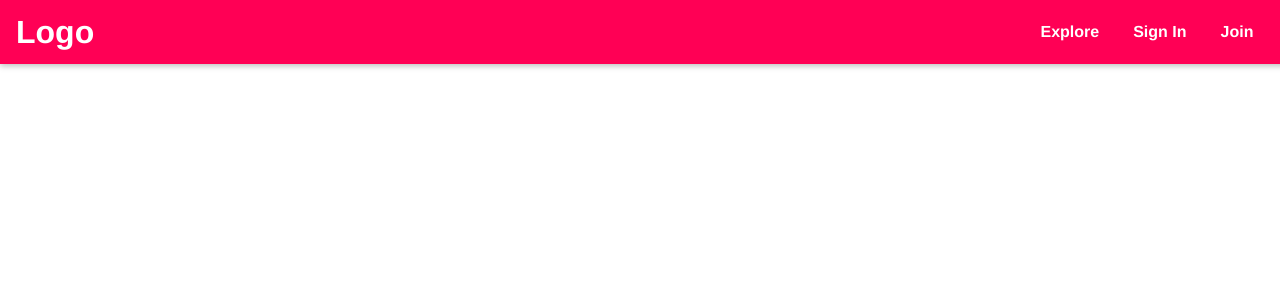
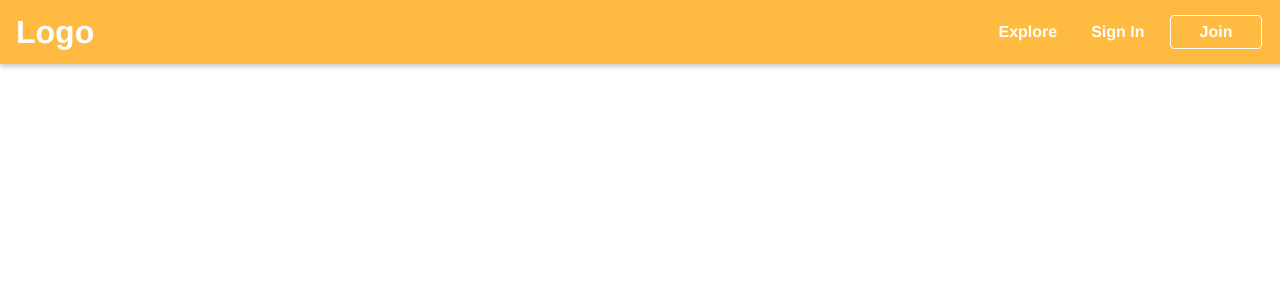
Before and after one commit to Barrientosgers/TrialProject, a React (Create React App) app in the folder frontend/: page / in a window 1280 px wide. Shown: the top 300 px of the page. Built offline with nearby package versions, Linux system fonts and the light colour scheme.

Commit message:
NavBar CSS lol

```diff
--- a/frontend/src/shared/components/Navigation/Header.module.css
+++ b/frontend/src/shared/components/Navigation/Header.module.css
@@ -6,7 +6,7 @@
     position: fixed;
     top: 0;
     left: 0;
-    background: #ff0055;
+    background: #ffba42;
     box-shadow: 0 2px 6px rgba(0, 0, 0, 0.26);
     padding: 0 1rem;
     z-index: 5;
--- a/frontend/src/shared/components/Navigation/NavLinks.module.css
+++ b/frontend/src/shared/components/Navigation/NavLinks.module.css
@@ -49,6 +49,16 @@
     color: white;
 }
 
+.nav-links__boxed {
+    border: 1px solid white;
+    border-radius: 4px;
+    padding: 7px 20px;
+}
+
+.nav-links__boxed button:hover {
+    color: coral;
+}
+
 @media (min-width: 768px) {
     .nav-links {
         flex-direction: row;
--- a/frontend/src/shared/components/Navigation/NavLinks.tsx
+++ b/frontend/src/shared/components/Navigation/NavLinks.tsx
@@ -17,7 +17,7 @@ const NavLinks: React.FC = (props) => {
       <li>
         <NavLink to="/login">Sign In</NavLink>
       </li>
-      <li>
+      <li className={classes["nav-links__boxed"]}>
         <NavLink to="/join">Join</NavLink>
       </li>
       {/* {auth.isLoggedin && (
```
